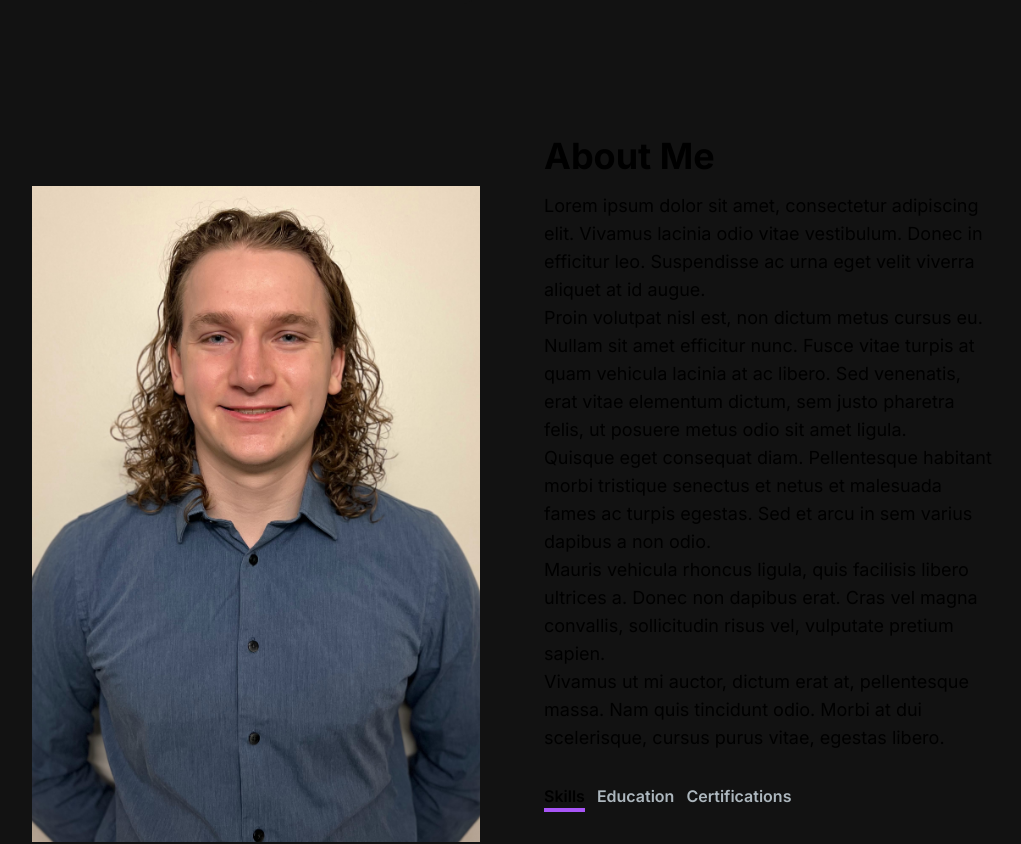
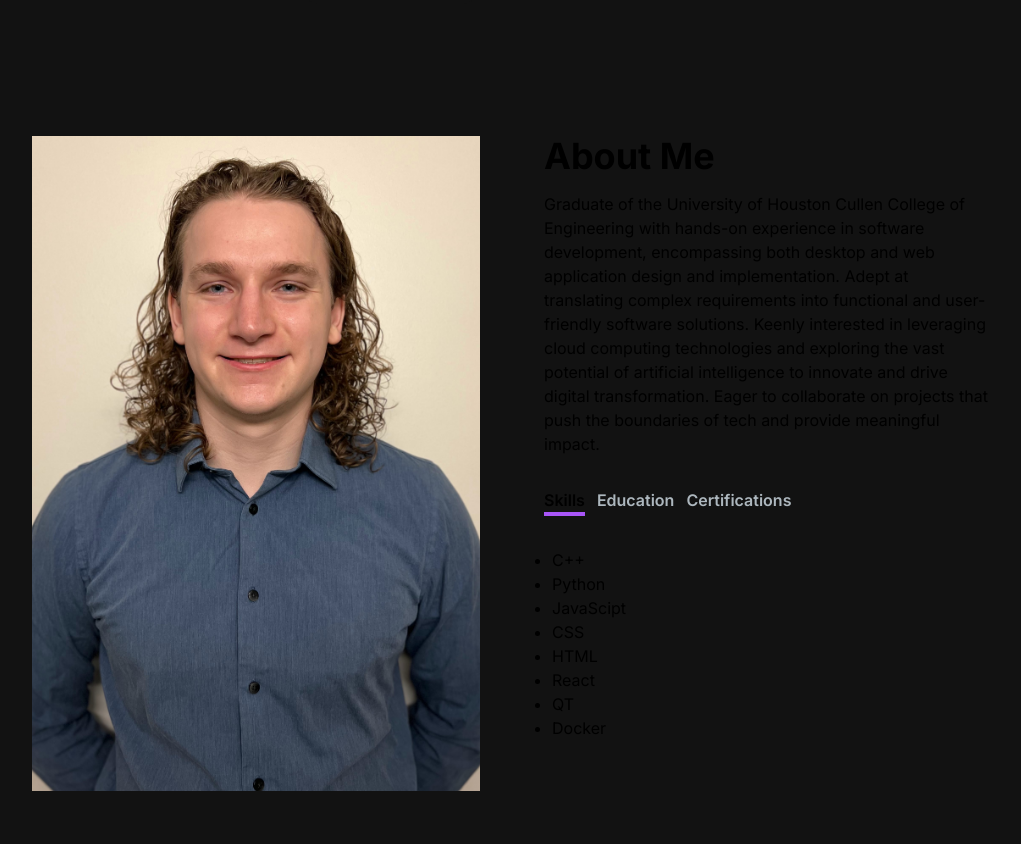
Before and after one commit to IcebergLettuc3/lettucehubnext, a Next.js app: page / in a window 1280 px wide. Shown: the part 900-1744 px from the top of the page, without its empty margins (128-1149 px from the left). Built offline with nearby package versions, Linux system fonts and the light colour scheme.

Commit message:
adding actual content to about section

```diff
--- a/src/app/components/AboutSection.jsx
+++ b/src/app/components/AboutSection.jsx
@@ -12,8 +12,14 @@ const TAB_DATA = [
     id: "skills",
     content: (
       <ul className='list-disc pl-2'>
-        <li>Next.js</li>
-        <li>trhrc</li>
+        <li>C++</li>
+        <li>Python</li>
+        <li>JavaScipt</li>
+        <li>CSS</li>
+        <li>HTML</li>
+        <li>React</li>
+        <li>QT</li>
+        <li>Docker</li>
       </ul>
     )
   },
@@ -22,8 +28,7 @@ const TAB_DATA = [
     id: "education",
     content: (
       <ul className='list-disc pl-2'>
-        <li>Next.js</li>
-        <li>aoeuoe</li>
+        <li>University of Houston</li>
       </ul>
     )
   },
@@ -32,8 +37,7 @@ const TAB_DATA = [
     id: "certifications",
     content: (
       <ul className='list-disc pl-2'>
-        <li>Next.js</li>
-        <li>iaae</li>
+        <li>Coursera Machine Learning Specialization</li>
       </ul>
     )
   },
@@ -54,9 +58,18 @@ function AboutSection(id) {
             <Image src="/images/me.jpg" alt='some image' width={500} height={500}/>
             <div className='mt-4 md:mt-0 text-left flex flex-col h-full'>
                 <h2 className='text-4xl font-bold text-white mb-4'>About Me</h2>
-                {Paragraphs.slice(0,5).map((paragraph, index) => (
+                {/* {Paragraphs.slice(0,5).map((paragraph, index) => (
                 <p className='text-base lg:text-lg' key={index}>{paragraph}</p>
-                ))}
+                ))} */}
+                <p>
+                  Graduate of the University of Houston Cullen College of Engineering with hands-on
+                  experience in software development, encompassing both desktop and web application
+                  design and implementation. Adept at translating complex requirements into functional
+                  and user-friendly software solutions. Keenly interested in leveraging cloud computing
+                  technologies and exploring the vast potential of artificial intelligence to innovate
+                  and drive digital transformation. Eager to collaborate on projects that push the boundaries
+                  of tech and provide meaningful impact.
+                </p>
                 <div className='flex justify-start flex-row mt-8'>
                   <TabButton
                     selectTab={() => handleTabChange("skills")}
```
